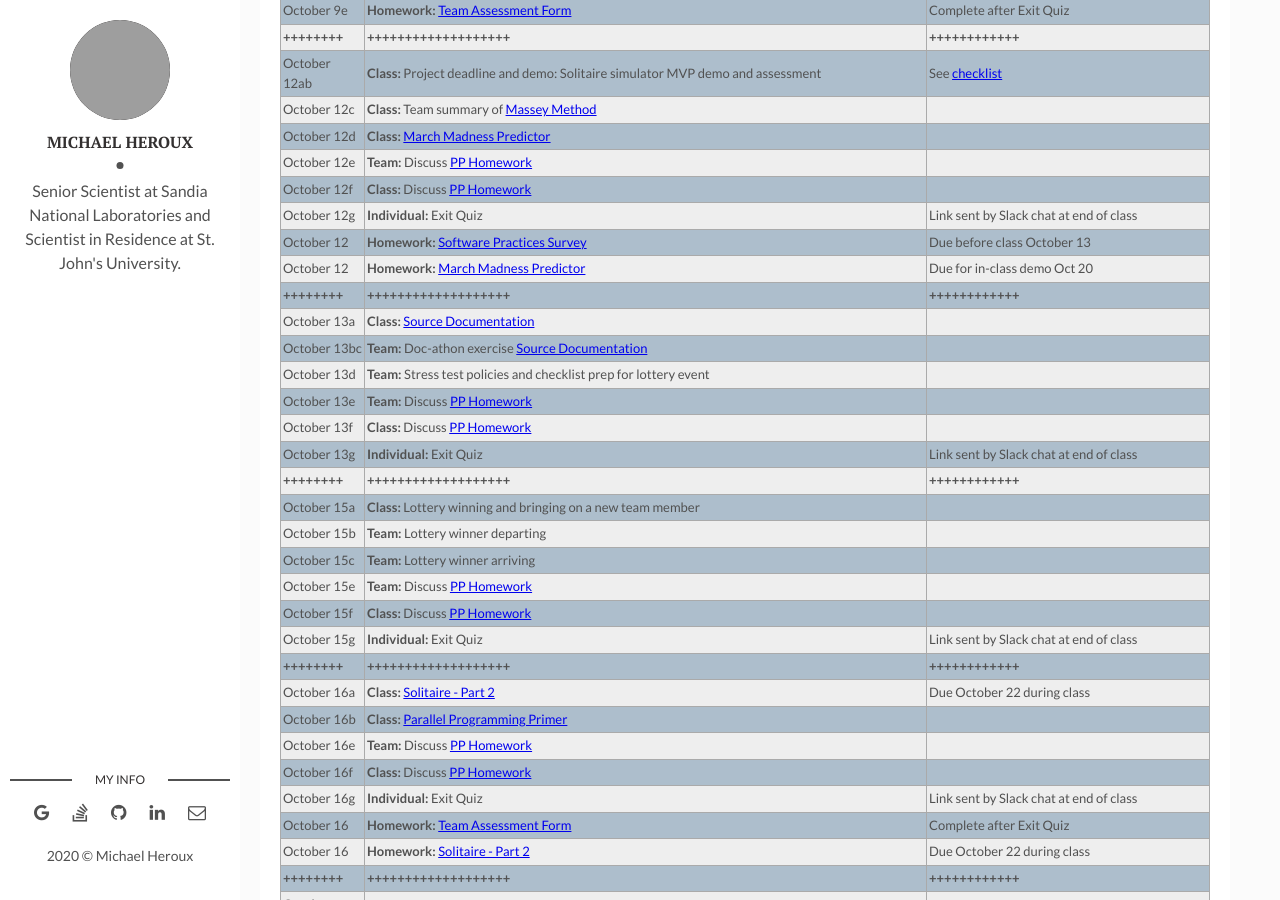
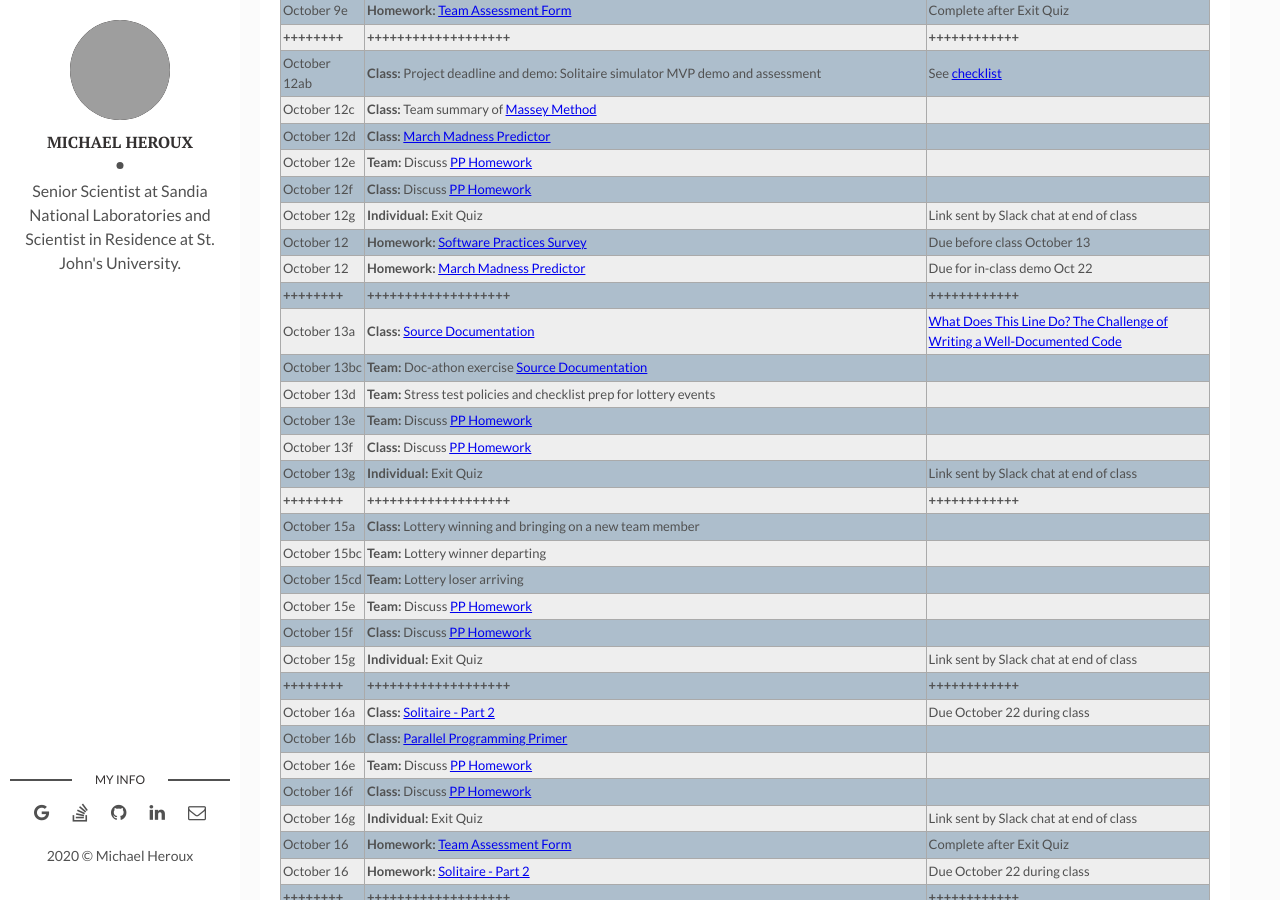
Before and after one commit to maherou/Teaching, a Jekyll site: the page built from files/CS317/2020-Fall-Class-Meeting-Schedule.md, in a window 1280 px wide and 900 px high, scrolled down 3138 px. Built offline with Jekyll 4.4.1, drawn with Linux system fonts in a browser that asks for light colours; grey boxes are pictures that could not be loaded.

Commit message:
Revise interview topics, update schedule

```diff
--- a/files/CS317/2020-Fall-Class-Meeting-Schedule.md
+++ b/files/CS317/2020-Fall-Class-Meeting-Schedule.md
@@ -94,18 +94,18 @@
 | October 12f | **Class:** Discuss [PP Homework](../Pragmatic-Discussions)| |
 | October 12g | **Individual:** Exit Quiz | Link sent by Slack chat at end of class |
 | October 12 | **Homework:** [Software Practices Survey](https://forms.gle/RjpGcrR5PnyfCYMM6) | Due before class October 13 |
-| October 12 | **Homework:** [March Madness Predictor](../MarchMadness) | Due for in-class demo Oct 20|
+| October 12 | **Homework:** [March Madness Predictor](../MarchMadness) | Due for in-class demo Oct 22 |
 | **++++++++** | **+++++++++++++++++++** | **++++++++++++** |
-| October 13a | **Class:** [Source Documentation](../SourceDocumentation)  | |
+| October 13a | **Class:** [Source Documentation](../SourceDocumentation)  | [What Does This Line Do? The Challenge of Writing a Well-Documented Code](https://bssw.io/blog_posts/what-does-this-line-do-the-challenge-of-writing-a-well-documented-code)|
 | October 13bc | **Team:** Doc-athon exercise [Source Documentation](../SourceDocumentation)  | |
-| October 13d | **Team:** Stress test policies and checklist prep for lottery event  | |
+| October 13d | **Team:** Stress test policies and checklist prep for lottery events  | |
 | October 13e | **Team:** Discuss [PP Homework](../Pragmatic-Discussions)| |
 | October 13f | **Class:** Discuss [PP Homework](../Pragmatic-Discussions)| |
 | October 13g | **Individual:** Exit Quiz | Link sent by Slack chat at end of class |
 | **++++++++** | **+++++++++++++++++++** | **++++++++++++** |
 | October 15a | **Class:** Lottery winning and bringing on a new team member| |
-| October 15b | **Team:** Lottery winner departing| |
-| October 15c | **Team:** Lottery winner arriving| |
+| October 15bc | **Team:** Lottery winner departing| |
+| October 15cd | **Team:** Lottery loser arriving| |
 | October 15e | **Team:** Discuss [PP Homework](../Pragmatic-Discussions)| |
 | October 15f | **Class:** Discuss [PP Homework](../Pragmatic-Discussions)| |
 | October 15g | **Individual:** Exit Quiz | Link sent by Slack chat at end of class |
```
Also changed, not shown: files/CS317/InterviewPrep.md (+1 -2 lines).
